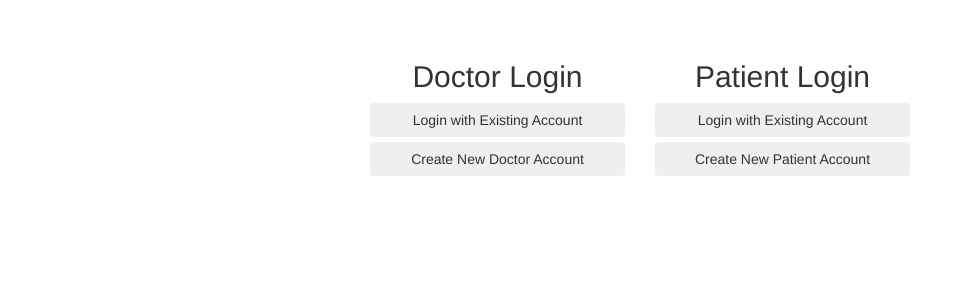
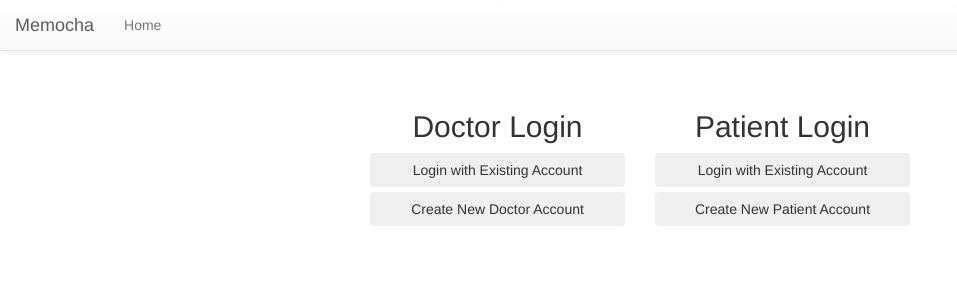
Before and after one commit to danielhertenstein/memocha, a Django app: page /recorder/ in a window 1280 px wide. Shown: the top 300 px of the page, without its empty margins (0-957 px from the left). Run offline with Django 3.2, Linux system fonts and the light colour scheme; some libraries are stand-ins or nearby versions.

Commit message:
Adds navbar to base template

```diff
--- a/recorder/static/recorder/index.css
+++ b/recorder/static/recorder/index.css
@@ -1,6 +1,6 @@
 body {
-    padding-top: 40px;
-    padding-bottom: 40px;
+    padding-top: 90px;
+    padding-bottom: 15px;
 }
 
 button {
--- a/recorder/templates/base.html
+++ b/recorder/templates/base.html
@@ -1,27 +1,59 @@
 <!DOCTYPE html>
 <html lang="en">
+
 <head>
     <meta charset="UTF-8">
     <meta http-equiv="X-UA-Compatible" content="IE=edge">
     <meta name="viewport" content="width=device-width, initial-scale=1">
+
     <!-- Latest compiled and minified CSS -->
     <link rel="stylesheet" href="https://maxcdn.bootstrapcdn.com/bootstrap/3.3.7/css/bootstrap.min.css"
           integrity="sha384-BVYiiSIFeK1dGmJRAkycuHAHRg32OmUcww7on3RYdg4Va+PmSTsz/K68vbdEjh4u" crossorigin="anonymous">
     <!-- Optional theme -->
     <link rel="stylesheet" href="https://maxcdn.bootstrapcdn.com/bootstrap/3.3.7/css/bootstrap-theme.min.css"
           integrity="sha384-rHyoN1iRsVXV4nD0JutlnGaslCJuC7uwjduW9SVrLvRYooPp2bWYgmgJQIXwl/Sp" crossorigin="anonymous">
+
     <title>{% block title %}Base Template{% endblock title %}</title>
+
     {% block extra-head %}
     {% endblock extra-head %}
 </head>
+
 <body>
+    <nav class="navbar navbar-default navbar-fixed-top">
+        <div class="container-fluid">
+            <div class="navbar-header">
+                <button type="button" class="navbar-toggle collapsed"
+                        data-toggle="collapse" data-target="#navbar"
+                        aria-expanded="false" aria-controls="navbar">
+                    <span class="sr-only">Toggle navigation</span>
+                    <span class="icon-bar"></span>
+                    <span class="icon-bar"></span>
+                    <span class="icon-bar"></span>
+                </button>
+                <a class="navbar-brand" href="/recorder">Memocha</a>
+            </div>
+
+            <div id="navbar" class="collapse navbar-collapse">
+                <ul class="nav navbar-nav">
+                    <li><a href="/recorder">Home</a></li>
+                </ul>
+            </div>
+
+            {% block navbar-extra %}
+            {% endblock navbar-extra %}
+        </div>
+    </nav>
+
     <div class="container">
         {% block content %}
         {% endblock content %}
     </div>
+
     <!-- Latest compiled and minified JavaScript -->
     <script src="https://maxcdn.bootstrapcdn.com/bootstrap/3.3.7/js/bootstrap.min.js"
             integrity="sha384-Tc5IQib027qvyjSMfHjOMaLkfuWVxZxUPnCJA7l2mCWNIpG9mGCD8wGNIcPD7Txa"
             crossorigin="anonymous"></script>
 </body>
+
 </html>
```
